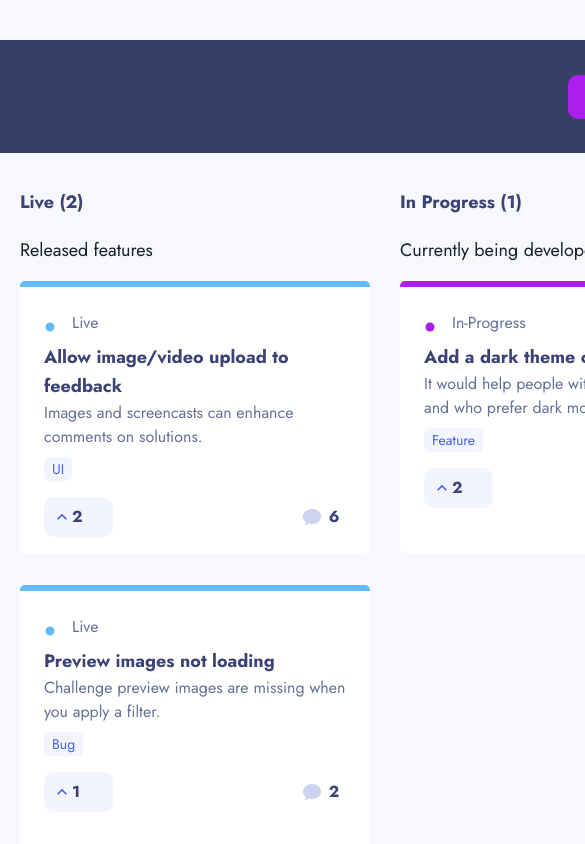
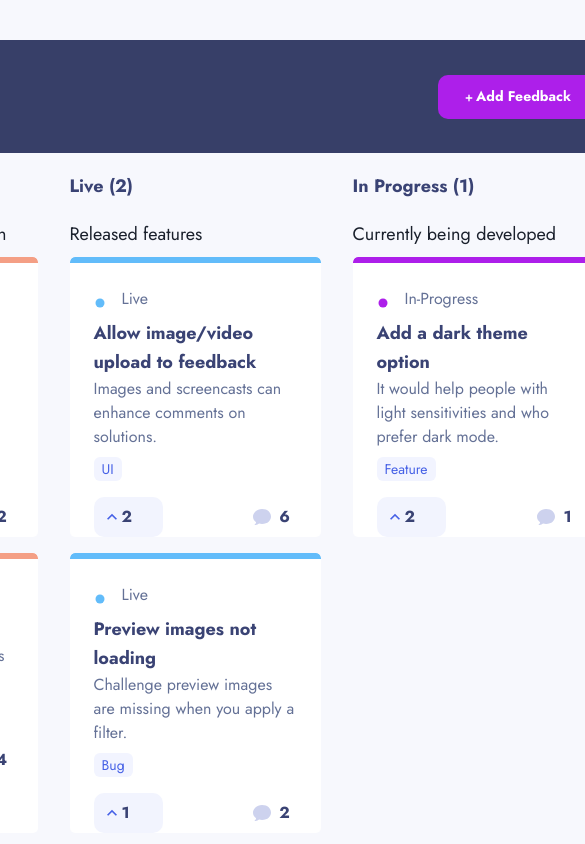
Before and after one commit to lilianaruva/product-feedback-app, a React (Create React App) app: page /roadmap in a window 390 px wide. Shown: the top 844 px of the page, 585 px wide, since content can reach past the window. Built offline with nearby package versions, Linux system fonts and the light colour scheme.

Commit message:
fix responsive roadmap -tablet-

```diff
--- a/src/pages/Roadmap/styles/cardRoadmap.css
+++ b/src/pages/Roadmap/styles/cardRoadmap.css
@@ -1,11 +1,14 @@
 .card-container{
-    width: 350px;
-    height: 272px;
+    max-width: 350px;
+    min-width: 223px;
+    height: 280px;
+    min-height: 251px;
     border-radius: 5px;
     color: #647196;
     background-color: white;
     font-size: 16px;
-    margin: 1rem 0;
+    margin: 0.5rem 0;
+    overflow-y: auto;
 }
 
 .card-container h2{
--- a/src/pages/Roadmap/styles/columnCardContainer.css
+++ b/src/pages/Roadmap/styles/columnCardContainer.css
@@ -4,6 +4,8 @@
     background-color: #F7F8FD;
     margin-top: 2rem;
     max-width: 350px;
+    min-width: 251px;
+    margin: 1rem 1rem;
 }
 
 .title {
--- a/src/pages/Roadmap/styles/navRoadmap.css
+++ b/src/pages/Roadmap/styles/navRoadmap.css
@@ -3,11 +3,13 @@
     align-content: center;
     align-items: center;
     border-radius: 10px;
-    width: 100%;
+    max-width: 100%;
+    min-width: 689px;
     height: 113px;
     background-color: #373F68;
     color: white;
     padding: 1.5rem;
+    justify-content: space-between;
 }
 
 .nav-left{
--- a/src/pages/Roadmap/styles/roadmap.css
+++ b/src/pages/Roadmap/styles/roadmap.css
@@ -9,7 +9,7 @@
 }
 
 .roadmap-content {
-    width: 1110px;
+    max-width: 1110px;
 }
 
 .roadmap-columns {
```
